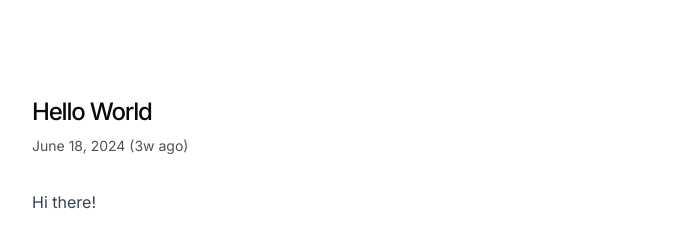
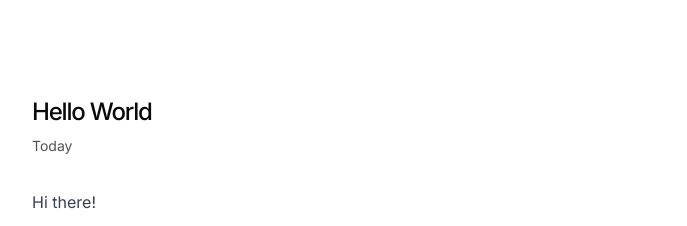
Before and after one commit to nthung2112/nthung2112.github.io, a Next.js app: page /blog/hello-world in a window 1280 px wide. Shown: the top 226 px of the page, without its empty margins (296-983 px from the left). Built offline with nearby package versions, Linux system fonts and the light colour scheme.

Commit message:
Fix new post model

```diff
--- a/src/app/blog/[slug]/page.tsx
+++ b/src/app/blog/[slug]/page.tsx
@@ -14,7 +14,7 @@ export async function generateMetadata({
 }): Promise<Metadata | undefined> {
   let post = await getPost(params.slug);
 
-  let { title, publishedAt: publishedTime, summary: description, image } = post.metadata;
+  let { title, date: publishedTime, summary: description, image } = post.metadata;
   let ogImage = image ? `${DATA.url}${image}` : `${DATA.url}/og?title=${title}`;
 
   return {
@@ -71,8 +71,8 @@ export default async function Blog({
             '@context': 'https://schema.org',
             '@type': 'BlogPosting',
             headline: post.metadata.title,
-            datePublished: post.metadata.publishedAt,
-            dateModified: post.metadata.publishedAt,
+            datePublished: post.metadata.date,
+            dateModified: post.metadata.date,
             description: post.metadata.summary,
             image: post.metadata.image
               ? `${DATA.url}${post.metadata.image}`
@@ -91,7 +91,7 @@ export default async function Blog({
       <div className="flex justify-between items-center mt-2 mb-8 text-sm max-w-[650px]">
         <Suspense fallback={<p className="h-5" />}>
           <p className="text-sm text-neutral-600 dark:text-neutral-400">
-            {formatDate(post.metadata.publishedAt)}
+            {formatDate(post.metadata.date)}
           </p>
         </Suspense>
       </div>
--- a/src/app/blog/page.tsx
+++ b/src/app/blog/page.tsx
@@ -20,7 +20,7 @@ export default async function BlogPage() {
       {posts
         .sort((a, b) => {
           if (
-            new Date(a.metadata.publishedAt) > new Date(b.metadata.publishedAt)
+            a.metadata.date > b.metadata.date
           ) {
             return -1;
           }
@@ -35,7 +35,7 @@ export default async function BlogPage() {
               <div className="w-full flex flex-col">
                 <p className="tracking-tight">{post.metadata.title}</p>
                 <p className="h-6 text-xs text-muted-foreground">
-                  {post.metadata.publishedAt}
+                  {post.metadata.date.toLocaleString()}
                 </p>
               </div>
             </Link>
--- a/src/data/blog.ts
+++ b/src/data/blog.ts
@@ -1,21 +1,31 @@
-import fs from "fs";
-import matter from "gray-matter";
-import path from "path";
-import rehypePrettyCode from "rehype-pretty-code";
-import rehypeStringify from "rehype-stringify";
-import remarkParse from "remark-parse";
-import remarkRehype from "remark-rehype";
-import { unified } from "unified";
+import fs from 'fs';
+import matter from 'gray-matter';
+import path from 'path';
+import rehypePrettyCode from 'rehype-pretty-code';
+import rehypeStringify from 'rehype-stringify';
+import remarkParse from 'remark-parse';
+import remarkRehype from 'remark-rehype';
+import { unified } from 'unified';
+
+const cachePost: Map<string, any> = new Map();
 
 type Metadata = {
   title: string;
-  publishedAt: string;
+  date: string;
   summary: string;
   image?: string;
 };
 
+function getAllFiles(dir: string): string[] {
+  return fs.readdirSync(dir).reduce((files, file) => {
+    const name = path.join(dir, file);
+    const isDirectory = fs.statSync(name).isDirectory();
+    return isDirectory ? [...files, ...getAllFiles(name)] : [...files, name];
+  }, [] as string[]);
+}
+
 function getMDXFiles(dir: string) {
-  return fs.readdirSync(dir).filter((file) => path.extname(file) === ".mdx");
+  return getAllFiles(dir).filter((file) => path.extname(file) === '.mdx');
 }
 
 export async function markdownToHTML(markdown: string) {
@@ -25,8 +35,8 @@ export async function markdownToHTML(markdown: string) {
     .use(rehypePrettyCode, {
       // https://rehype-pretty.pages.dev/#usage
       theme: {
-        light: "min-light",
-        dark: "min-dark",
+        light: 'min-light',
+        dark: 'min-dark',
       },
       keepBackground: false,
     })
@@ -37,23 +47,37 @@ export async function markdownToHTML(markdown: string) {
 }
 
 export async function getPost(slug: string) {
-  const filePath = path.join("content", `${slug}.mdx`);
-  let source = fs.readFileSync(filePath, "utf-8");
+  if (cachePost.size === 0) {
+    await getBlogPosts();
+  }
+
+  if (cachePost.has(slug)) {
+    return cachePost.get(slug);
+  }
+
+  return null;
+}
+
+export async function getPostDetail(filePath: string) {
+  let source = fs.readFileSync(filePath, 'utf-8');
   const { content: rawContent, data: metadata } = matter(source);
   const content = await markdownToHTML(rawContent);
   return {
     source: content,
     metadata,
-    slug,
+    slug: path.basename(filePath, path.extname(filePath)),
   };
 }
 
 async function getAllPosts(dir: string) {
-  let mdxFiles = getMDXFiles(dir);
+  const mdxFiles = getMDXFiles(dir);
+  // console.log(mdxFiles)
   return Promise.all(
     mdxFiles.map(async (file) => {
-      let slug = path.basename(file, path.extname(file));
-      let { metadata, source } = await getPost(slug);
+      const postDetail = await getPostDetail(file);
+      cachePost.set(postDetail.slug, postDetail);
+
+      const { metadata, source, slug } = postDetail;
       return {
         metadata,
         slug,
@@ -64,5 +88,5 @@ async function getAllPosts(dir: string) {
 }
 
 export async function getBlogPosts() {
-  return getAllPosts(path.join(process.cwd(), "content"));
+  return getAllPosts(path.join(process.cwd(), 'content'));
 }
--- a/src/lib/utils.ts
+++ b/src/lib/utils.ts
@@ -1,27 +1,39 @@
-import { type ClassValue, clsx } from "clsx";
-import { twMerge } from "tailwind-merge";
+import { type ClassValue, clsx } from 'clsx';
+import { twMerge } from 'tailwind-merge';
 
 export function cn(...inputs: ClassValue[]) {
   return twMerge(clsx(inputs));
 }
 
-export function formatDate(date: string) {
-  let currentDate = new Date().getTime();
-  if (!date.includes("T")) {
+function getTargetDate(date?: string | Date) {
+  if (!date) {
+    return new Date();
+  }
+
+  if (date instanceof Date) {
+    return date;
+  }
+
+  if (!date.includes('T')) {
     date = `${date}T00:00:00`;
   }
-  let targetDate = new Date(date).getTime();
-  let timeDifference = Math.abs(currentDate - targetDate);
-  let daysAgo = Math.floor(timeDifference / (1000 * 60 * 60 * 24));
+  return new Date(date);
+}
 
-  let fullDate = new Date(date).toLocaleString("en-us", {
-    month: "long",
-    day: "numeric",
-    year: "numeric",
+export function formatDate(date: string) {
+  const currentDate = new Date().getTime();
+  const targetDate = getTargetDate(date);
+  const timeDifference = Math.abs(currentDate - targetDate.getTime());
+  const daysAgo = Math.floor(timeDifference / (1000 * 60 * 60 * 24));
+
+  const fullDate = targetDate.toLocaleString('en-us', {
+    month: 'long',
+    day: 'numeric',
+    year: 'numeric',
   });
 
   if (daysAgo < 1) {
-    return "Today";
+    return 'Today';
   } else if (daysAgo < 7) {
     return `${fullDate} (${daysAgo}d ago)`;
   } else if (daysAgo < 30) {
```
